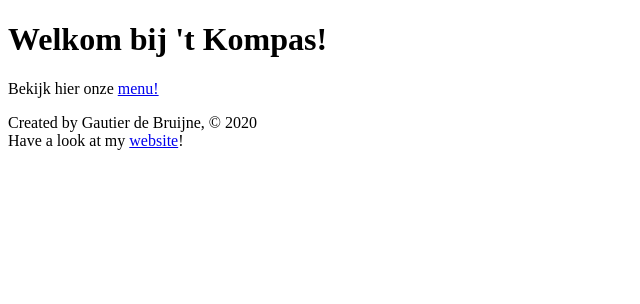
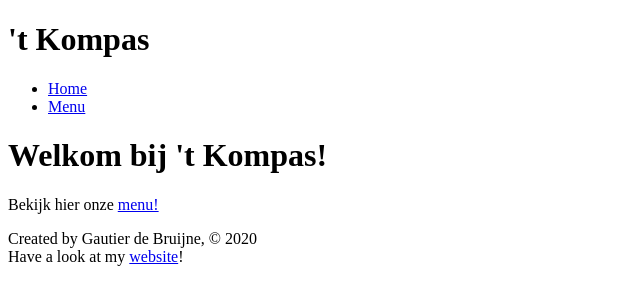
Before and after one commit to Gautierdebruijne/InThePocket, a Gatsby site: page / in a window 1280 px wide. Shown: the whole page, without its empty margins (0-640 px from the left). Built offline with nearby package versions, Linux system fonts and the light colour scheme; Gatsby itself is replaced by a stand-in of ours.

Commit message:
Added header component

```diff
--- /dev/null
+++ b/src/components/header.js
@@ -0,0 +1,24 @@
+import React from "react"
+import { Link } from "gatsby"
+
+const Header = () => {
+    return (
+        <div>
+            <header>
+                <h1>'t Kompas</h1>
+                <nav>
+                    <ul>
+                        <li>
+                            <Link to="/">Home</Link>
+                        </li>
+                        <li>
+                            <Link to="/menu">Menu</Link>
+                        </li>
+                    </ul>
+                </nav>
+            </header>
+        </div>
+    )
+}
+
+export default Header
--- a/src/pages/index.js
+++ b/src/pages/index.js
@@ -1,10 +1,14 @@
 import React from "react"
 import { Link } from "gatsby"
 import Footer from "../components/footer"
+import Header from "../components/header"
 
 const HomePage = () => {
   return (
     <div>
+      <div>
+        <Header />
+      </div>
       <div>
         <h1>Welkom bij 't Kompas!</h1>
         <p>Bekijk hier onze <Link to = "/menu">menu!</Link></p>
--- a/src/pages/menu.js
+++ b/src/pages/menu.js
@@ -1,12 +1,15 @@
 import React from 'react'
 import Footer from '../components/footer'
+import Header from '../components/header'
 
 const MenuPage = () => {
     return (
         <div>
             <div>
+                <Header />
+            </div>
+            <div>
                 <h1>Menu</h1>
-                <a href="../">Go back!</a>
             </div>
             <div>
                 <Footer />
```
